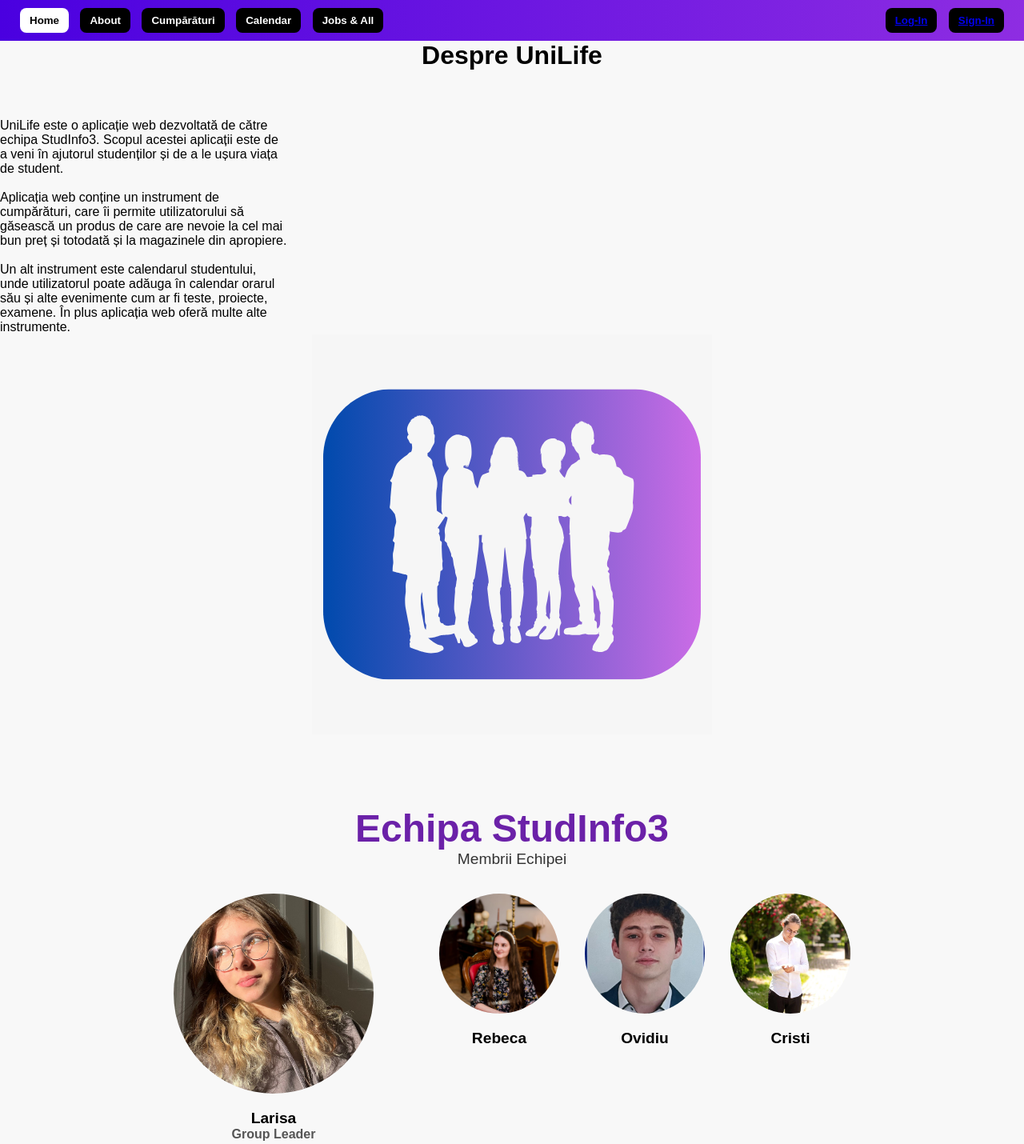
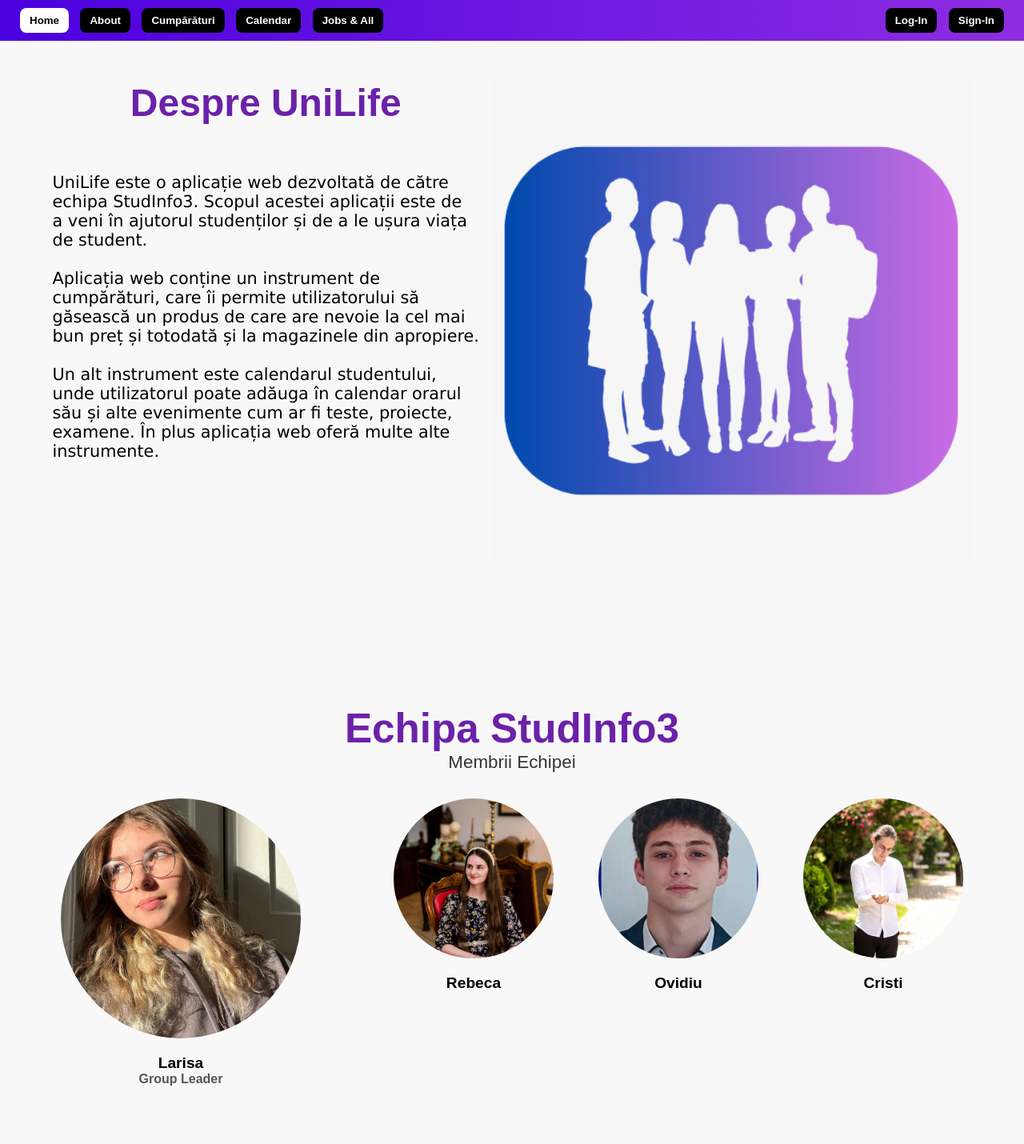
Before and after one commit to Lari-skz/UniLife, a plain HTML site: page about.html in a window 1280 px wide. Shown: the whole page at 80% size. Drawn offline with Linux system fonts and the light colour scheme.

Commit message:
Update styleabout.css

```diff
--- a/styleabout.css
+++ b/styleabout.css
@@ -48,6 +48,14 @@ body {
 
 
 }
+.text-decoration-login{
+    color: white;
+    text-decoration:none;
+}
+.text-decoration-signin{
+    color: white;
+    text-decoration:none;
+}
 .nav-button.active:hover{
     background-color: #4a00e0;
 }
@@ -71,18 +79,19 @@ body {
 
 .container {
     text-align: center;
-    margin: 50px auto;
+    margin: 90px auto;
+
 }
 
 /* Header Styles */
 .display-4 {
-    font-size: 3rem;
+    font-size: 3.2rem;
     color: #6b21a8;
     font-weight: bold;
 }
 
 .membri-echipei {
-    font-size: 1.2rem;
+    font-size: 1.4rem;
     margin-bottom: 2rem;
     color: #333;
 }
@@ -92,14 +101,14 @@ body {
     display: flex;
     justify-content: center;
     align-items: flex-start;
-    gap: 2rem;
+    gap: 3.5rem;
     flex-wrap: wrap;
 }
 
 /* Individual Member Styling */
 .pozele-L{
     text-align: center;
-    margin-right: 50px;
+    margin-right: 60px;
 }
 .pozele {
     text-align: center;
@@ -109,9 +118,8 @@ body {
     border-radius: 50%;
     object-fit: cover;
     border:transparent;
-    width: 250px;
-    height: 250px;
-
+    width: 300px;
+    height: 300px;
 
 
 
@@ -120,8 +128,8 @@ body {
     border-radius: 50%;
     object-fit: cover;
     border:transparent;
-     width: 150px;
-     height: 150px;
+    width: 200px;
+    height: 200px;
 }
 
 .nume {
@@ -136,3 +144,28 @@ body {
     color: #555;
     font-weight: 600;
 }
+.about_us{
+
+    font-weight:bold;
+    color:#6b21a8;
+    font-size:3rem;
+}
+.paragraf{
+    align-content: center;
+    display: flex;
+    justify-content:space-evenly;
+    margin:50px;
+}
+.text_descriere{
+
+   font-family:Verdana, Geneva, Tahoma, sans-serif;
+   font-size:1.3em;
+
+
+
+}
+.imagineabout{
+    width:600px;
+   height:auto;
+
+}
```
